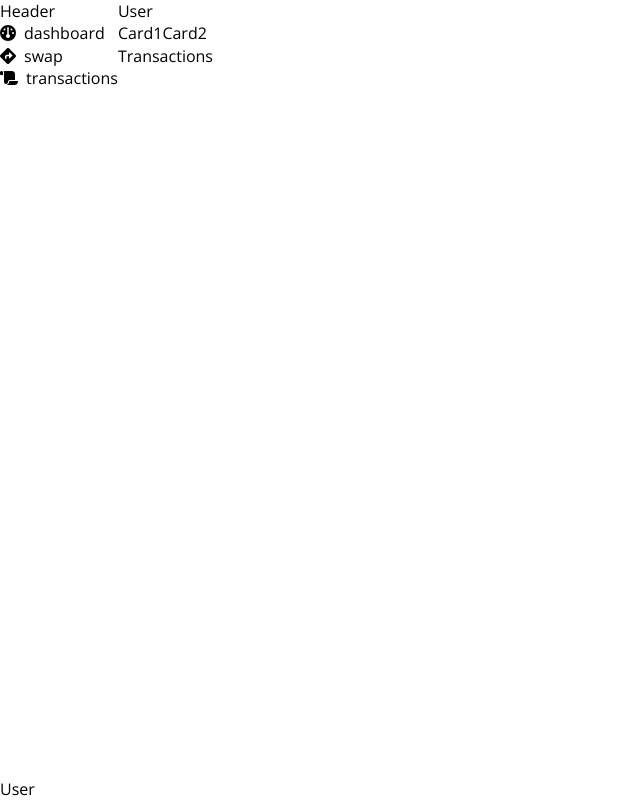
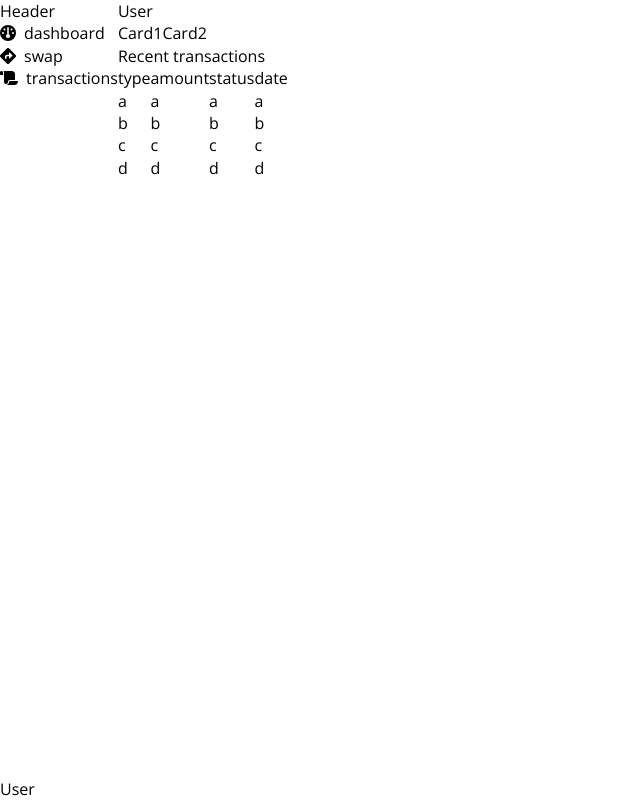
Before and after one commit to aitorfernandez/swiftify, a React (Vite) app: page / in a window 1280 px wide. Shown: the whole page, without its empty margins (0-640 px from the left). Built offline with nearby package versions, Linux system fonts and the light colour scheme.

Commit message:
add transactions table

```diff
--- a/src/Routes.tsx
+++ b/src/Routes.tsx
@@ -1,6 +1,6 @@
 import { useRoutes } from 'react-router-dom'
 
-import { AppLayout } from './AppLayout'
+import { AppLayout } from './layouts/app-layout'
 
 import { HomePage } from './pages/home-page'
 
--- /dev/null
+++ b/src/components/transactions-item/index.tsx
@@ -0,0 +1,19 @@
+import type { OnRampTransaction } from '../transactions'
+
+export type OnRampTransactionWithoutId = Omit<OnRampTransaction, 'id'>
+
+export function TransactionsItem({
+  type,
+  amount,
+  status,
+  date,
+}: OnRampTransactionWithoutId) {
+  return (
+    <>
+      <td>{type}</td>
+      <td>{amount}</td>
+      <td>{status}</td>
+      <td>{date}</td>
+    </>
+  )
+}
--- /dev/null
+++ b/src/components/transactions-table/index.tsx
@@ -0,0 +1,39 @@
+import styled from 'styled-components'
+
+import { TransactionsItem } from '../transactions-item'
+import type { OnRampTransaction } from '../transactions'
+
+interface TransactionsTableProps {
+  transactions: OnRampTransaction[]
+}
+
+export function TransactionsTable({
+  transactions,
+}: TransactionsTableProps): JSX.Element {
+  return (
+    <Wrapper>
+      <table>
+        <thead>
+          <tr>
+            <th>type</th>
+            <th>amount</th>
+            <th>status</th>
+            <th>date</th>
+          </tr>
+        </thead>
+        <tbody>
+          {transactions.map(({ id, ...tx }) => (
+            <tr key={id}>
+              <TransactionsItem {...tx} />
+            </tr>
+          ))}
+        </tbody>
+      </table>
+    </Wrapper>
+  )
+}
+
+const Wrapper = styled.div`
+  width: 100%;
+  overflow-x: scroll;
+`
--- /dev/null
+++ b/src/components/transactions/index.tsx
@@ -0,0 +1,56 @@
+import styled from 'styled-components'
+
+import { Flex, Card, Heading } from '../../ui'
+import { TransactionsTable } from '../transactions-table'
+
+export interface OnRampTransaction {
+  id: number
+  type: string
+  amount: string
+  status: string
+  date: string
+}
+
+export function Transactions(): JSX.Element {
+  const transactions = [
+    {
+      id: 1,
+      type: 'a',
+      amount: 'a',
+      status: 'a',
+      date: 'a',
+    },
+    {
+      id: 2,
+      type: 'b',
+      amount: 'b',
+      status: 'b',
+      date: 'b',
+    },
+    {
+      id: 3,
+      type: 'c',
+      amount: 'c',
+      status: 'c',
+      date: 'c',
+    },
+    {
+      id: 4,
+      type: 'd',
+      amount: 'd',
+      status: 'd',
+      date: 'd',
+    },
+  ]
+
+  return (
+    <Card>
+      <Header>
+        <Heading level={5}>Recent transactions</Heading>
+      </Header>
+      <TransactionsTable {...{ transactions }} />
+    </Card>
+  )
+}
+
+const Header = styled(Flex)``
--- a/src/PageLayout.tsx
+++ b/src/layouts/page-layout/index.tsx
@@ -1,6 +1,6 @@
 import styled from 'styled-components'
 
-import { Box } from './ui'
+import { Box } from '../../ui'
 
 interface PageLayoutProps {
   children: React.ReactNode
--- a/src/pages/home-page/index.tsx
+++ b/src/pages/home-page/index.tsx
@@ -1,7 +1,8 @@
 import styled from 'styled-components'
 
-import { PageLayout } from '../../PageLayout'
 import { Flex, Heading, Card } from '../../ui'
+import { PageLayout } from '../../layouts/page-layout'
+import { Transactions } from '../../components/transactions'
 
 export function HomePage(): JSX.Element {
   return (
@@ -11,7 +12,9 @@ export function HomePage(): JSX.Element {
         <Card>Card1</Card>
         <Card>Card2</Card>
       </Wrapper>
-      <div>Transactions</div>
+      <div>
+        <Transactions />
+      </div>
     </PageLayout>
   )
 }
```
Also changed, not shown: src/layouts/app-layout/index.tsx (renamed from src/AppLayout.tsx, +4 -4 lines).
